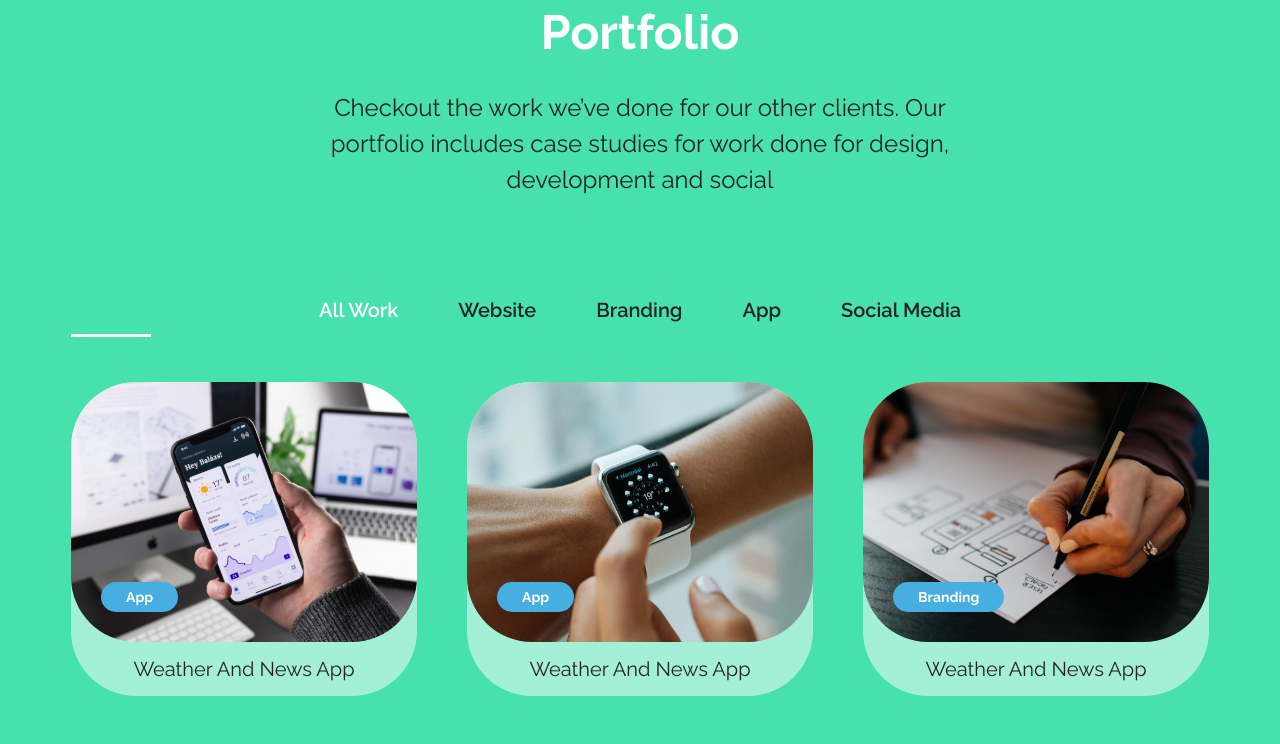
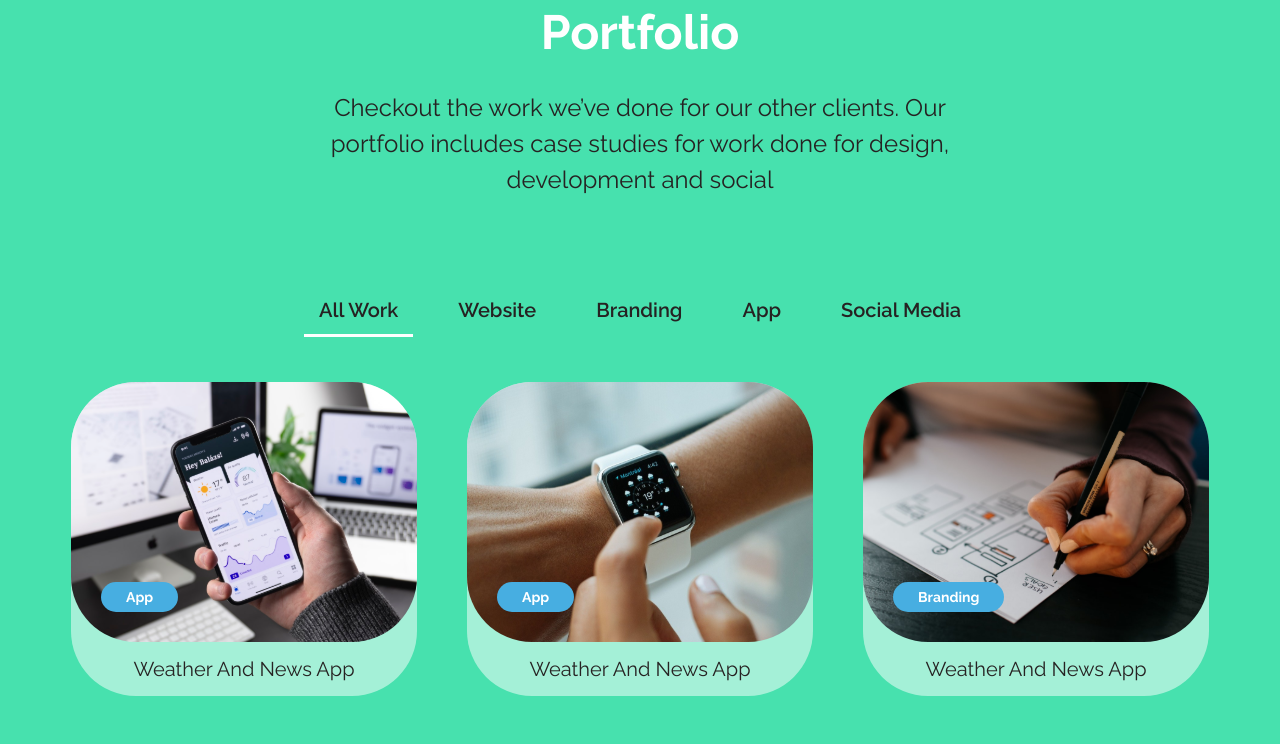
Before and after one commit to Kmg11/Agency, a React (Create React App) app: page / in a window 1280 px wide. Shown: the part 2991-3735 px from the top of the page. Built offline with nearby package versions, Linux system fonts and the light colour scheme.

Commit message:
Maintance Some Code In Portfolio

```diff
--- a/src/Components/Portfolio/Index.js
+++ b/src/Components/Portfolio/Index.js
@@ -1,5 +1,5 @@
 import axios from "axios";
-import React, { useState, useEffect, useCallback, useRef } from "react";
+import React, { useState, useEffect, useRef } from "react";
 
 // Import Components
 import PortfolioProjects from "./Projects/Projects";
@@ -58,8 +58,7 @@ const PortfolioBody = ({ nav, projects }) => {
 	const [type, setType] = useState("All Work");
 
 	// Chang Type Of Projects Viewed
-	const changeType = useCallback(
-		(value) => {
+	const changeType = (value) => {
 		if (value !== type && projectsContainer) {
 			projectsContainer.current.classList.add("change-type");
 
@@ -71,9 +70,7 @@ const PortfolioBody = ({ nav, projects }) => {
 				setType(value);
 			}, 300);
 		}
-		},
-		[type]
-	);
+	};
 
 	return (
 		<section className="portfolio-body">
--- a/src/Components/Portfolio/Index.scss
+++ b/src/Components/Portfolio/Index.scss
@@ -5,5 +5,6 @@
 	background-size: cover;
 	padding-top: 150px;
 	padding-bottom: 100px;
+	overflow: hidden;
 	transition: all 0.5s ease;
 }
--- a/src/Components/Portfolio/Nav/Nav.js
+++ b/src/Components/Portfolio/Nav/Nav.js
@@ -1,4 +1,4 @@
-import React, { useState, useEffect, useRef } from "react";
+import React, { useState, useEffect, useRef, useCallback } from "react";
 
 // Main Portfolio Nav Sass File
 import "./Nav.scss";
@@ -7,53 +7,42 @@ import "./Nav.scss";
 const PortfolioNav = ({ nav, changeType }) => {
 	// States
 	const [lineStyle, setLineStyle] = useState({ left: "", width: "" });
-	const [activeItem, setActiveItem] = useState(1);
+	const [activeItem, setActiveItem] = useState(0);
 
 	// Refs
 	const selected = useRef(0);
 
 	// Handle Line Function When Click
-	const handleLine = (index, e) => {
-		const elementStyle = getComputedStyle(e.target);
+	const handleLine = useCallback(
+		(index, target) => {
+			const elementStyle = getComputedStyle(target);
 
 			setLineStyle({
-			left: e.target.offsetLeft + 0.5 * parseFloat(elementStyle.paddingLeft),
-			width: e.target.offsetWidth - parseFloat(elementStyle.paddingLeft),
+				left: target.offsetLeft + 0.5 * parseFloat(elementStyle.paddingLeft),
+				width: target.offsetWidth - parseFloat(elementStyle.paddingLeft),
 			});
 
 			setActiveItem(index);
 
-		changeType(e.target.textContent);
-	};
+			changeType(target.textContent);
+		},
+		[changeType]
+	);
 
 	// Handle Selected Item
 	useEffect(() => {
-		const handleSelected = () => {
+		// Trigger Function
 		if (selected.current) {
-				const elementStyle = getComputedStyle(selected.current);
-
-				setLineStyle({
-					left:
-						selected.current.offsetLeft +
-						0.5 * parseFloat(elementStyle.paddingLeft),
-					width:
-						selected.current.offsetWidth - parseFloat(elementStyle.paddingLeft),
-				});
-
-				changeType(selected.current.textContent);
+			handleLine(0, selected.current);
 		} else {
 			changeType("All Work");
 		}
-		};
-
-		// Trigger Function
-		handleSelected();
 
 		// Handle Selected Item [ Responsive ]
 		window.addEventListener("resize", () => {
-			handleSelected();
+			handleLine(0, selected.current);
 		});
-	}, [changeType]);
+	}, [changeType, handleLine]);
 
 	// Get Nav List
 	const navList = nav.map((item, index) => {
@@ -63,8 +52,8 @@ const PortfolioNav = ({ nav, changeType }) => {
 				className={`${
 					activeItem === index + 1 ? "portfolio-item active" : "portfolio-item"
 				}`}
-				onClick={(e) => handleLine(index + 1, e)}
-				ref={activeItem === index + 1 ? selected : null}
+				onClick={(e) => handleLine(index, e.target)}
+				ref={activeItem === index ? selected : null}
 			>
 				{item}
 			</li>
```
Also changed, not shown: Notes.txt. Lines whose indentation alone changed are shown as unchanged.
